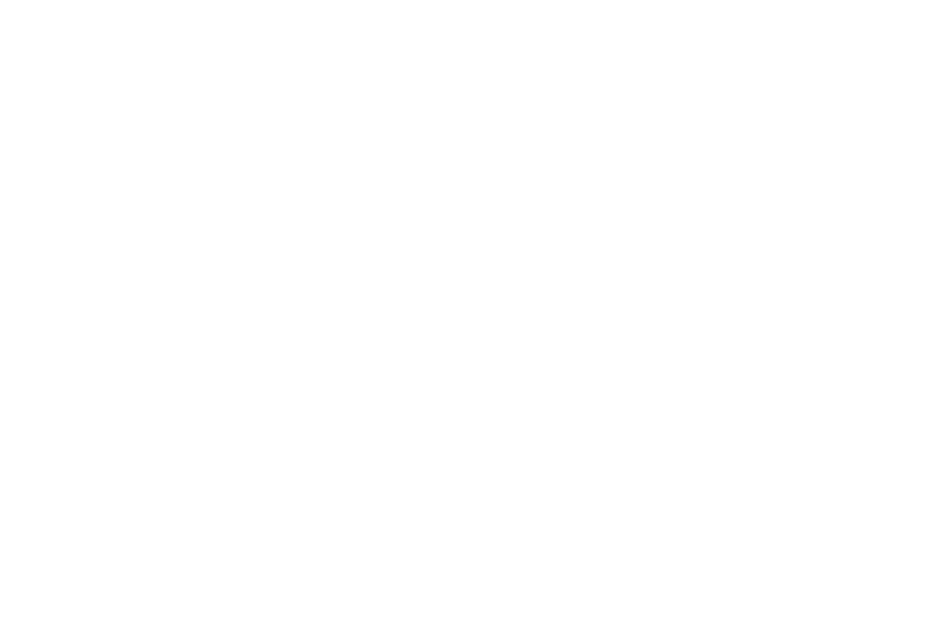
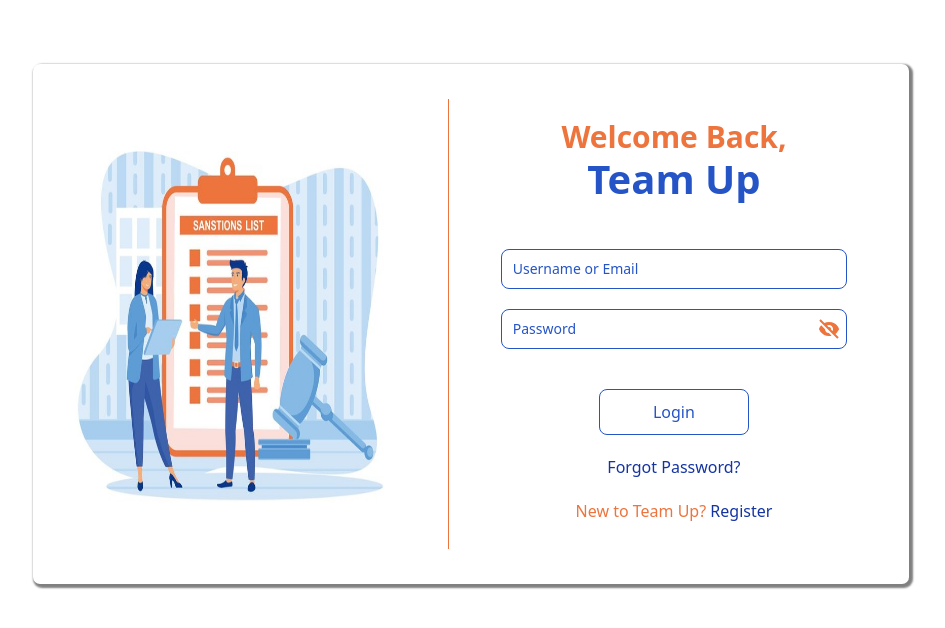
Before and after one commit to VanshVg/TeamUp-ClientSide, a React (Create React App) app: page /login in a window 1280 px wide. Before the commit this address had no page. Shown: the top 628 px of the page, without its empty margins (169-1114 px from the left). Built offline with nearby package versions, Linux system fonts and the light colour scheme.

Commit message:
Created login page

```diff
--- a/src/App.tsx
+++ b/src/App.tsx
@@ -3,6 +3,7 @@
 import LandingPage from "./pages/landingPage/LandingPage";
 import "./App.css";
 import Register from "./pages/auth/Register";
+import Login from "./pages/auth/Login";
 
 function App() {
   return (
@@ -11,6 +12,7 @@
         <Routes>
           <Route path="/" element={<LandingPage />}></Route>
           <Route path="/register" element={<Register />}></Route>
+          <Route path="/login" element={<Login />}></Route>
         </Routes>
       </Router>
     </div>
--- /dev/null
+++ b/src/pages/auth/Login.tsx
@@ -0,0 +1,112 @@
+import { useState } from "react";
+import { Helmet } from "react-helmet";
+import { Link } from "react-router-dom";
+
+const Login = () => {
+  const [password, setPassword] = useState<boolean>(false);
+
+  const togglePassword = (): void => {
+    setPassword(!password);
+  };
+
+  return (
+    <>
+      <Helmet>
+        <title>Login</title>
+      </Helmet>
+      <div className="flex register-container max-w-[1440px] mx-auto justify-center">
+        <div className="flex shadow-[2px_2px_2px_2px_grey] mt-[5%] p-[10px] rounded-[0.438rem]">
+          <div className="w-[50%]">
+            <img
+              src="/background/login_bg.jpg"
+              alt="Login"
+              className="h-[500px]"
+            ></img>
+          </div>
+          <div className="border-orange border-l-[1px] h-[450px] bg-orange my-auto ml-[30px]"></div>
+          <div className="w-[60%] mt-[30px]">
+            <div>
+              <h1 className="text-orange text-[30px] text-center font-bold mx-auto mt-[10px]">
+                Welcome Back,
+              </h1>
+              <h1 className="text-blue text-[40px] text-center font-bold mx-auto -mt-[10px]">
+                Team Up
+              </h1>
+            </div>
+            <div>
+              <form autoComplete="off">
+                <div className="flex mx-auto max-w-[77%] gap-[6%] mt-[20px]"></div>
+                <div className="mt-[20px] max-w-[77%] mx-auto">
+                  <div className="relative">
+                    <input
+                      type="text"
+                      id="username"
+                      className="block px-2.5 pb-2.5 pt-4 w-full h-[40px] text-sm text-blue bg-transparent rounded-lg border-[1px] border-blue appearance-none dark:text-blue focus:text-blue dark:border-blue dark:focus:border-blue focus:outline-none focus:ring-0 focus:border-blue peer mx-auto"
+                      placeholder=""
+                      autoComplete="off"
+                    />
+                    <label
+                      htmlFor="username"
+                      className="absolute text-sm text-blue dark:text-blue duration-300 transform -translate-y-4 scale-75 top-2 z-10 origin-[0] bg-white px-2 peer-focus:px-2 peer-focus:text-blue peer-focus:dark:text-blue peer-placeholder-shown:scale-100 peer-placeholder-shown:-translate-y-1/2 peer-placeholder-shown:top-1/2 peer-focus:top-2 peer-focus:scale-75 peer-focus:-translate-y-4 rtl:peer-focus:translate-x-1/4 rtl:peer-focus:left-auto start-1 cursor-text mx-auto"
+                    >
+                      Username or Email
+                    </label>
+                  </div>
+                </div>
+
+                <div className="flex mt-[20px] max-w-[77%] mx-auto">
+                  <div className="relative w-full">
+                    <input
+                      type={password ? "text" : "password"}
+                      id="password"
+                      className="block px-2.5 pb-2.5 pt-4 w-full h-[40px] text-sm text-blue bg-transparent rounded-lg border-[1px] border-blue appearance-none dark:text-blue focus:text-blue dark:border-blue dark:focus:border-blue focus:outline-none focus:ring-0 focus:border-blue peer mx-auto"
+                      placeholder=""
+                      autoComplete="off"
+                    />
+                    <label
+                      htmlFor="password"
+                      className="absolute text-sm text-blue dark:text-blue duration-300 transform -translate-y-4 scale-75 top-2 z-10 origin-[0] bg-white px-2 peer-focus:px-2 peer-focus:text-blue peer-focus:dark:text-blue peer-placeholder-shown:scale-100 peer-placeholder-shown:-translate-y-1/2 peer-placeholder-shown:top-1/2 peer-focus:top-2 peer-focus:scale-75 peer-focus:-translate-y-4 rtl:peer-focus:translate-x-1/4 rtl:peer-focus:left-auto start-1 cursor-text mx-auto"
+                    >
+                      Password
+                    </label>
+                  </div>
+                  {password ? (
+                    <img
+                      src="/icons/eye-show.svg"
+                      className="-ml-[30px] z-10 cursor-pointer"
+                      onClick={togglePassword}
+                      alt=""
+                    ></img>
+                  ) : (
+                    <img
+                      src="/icons/eye-hidden.svg"
+                      className="-ml-[30px] z-10 cursor-pointer"
+                      onClick={togglePassword}
+                      alt=""
+                    ></img>
+                  )}
+                </div>
+              </form>
+            </div>
+            <div className="text-blue border-[1px] w-[150px] p-[10px] mx-auto mt-[40px] rounded-[8px] transition duration-300 hover:bg-blue hover:text-white cursor-pointer">
+              Login
+            </div>
+            <p className="mt-[20px]">
+              <Link to={"/login"} className="text-link hover:underline">
+                Forgot Password?{" "}
+              </Link>
+            </p>
+            <p className="mt-[20px] text-orange">
+              New to Team Up?{" "}
+              <Link to={"/register"} className="text-link hover:underline">
+                Register
+              </Link>
+            </p>
+          </div>
+        </div>
+      </div>
+    </>
+  );
+};
+
+export default Login;
--- a/src/pages/auth/Register.tsx
+++ b/src/pages/auth/Register.tsx
@@ -1,9 +1,10 @@
 import { useState } from "react";
+import { Helmet } from "react-helmet";
 import { Link } from "react-router-dom";
 
 const Register = () => {
-  const [password, setPassword] = useState(false);
-  const [confirmPassword, setConfirmPassword] = useState(false);
+  const [password, setPassword] = useState<boolean>(false);
+  const [confirmPassword, setConfirmPassword] = useState<boolean>(false);
 
   const togglePassword = (): void => {
     setPassword(!password);
@@ -14,11 +15,15 @@
   };
 
   return (
-    <div className="register-container max-w-[1440px] mx-auto py-[30px] px-[50px]">
-      <div className="flex shadow-[2px_2px_2px_2px_grey] p-[10px] rounded-[0.438rem]">
+    <>
+      <Helmet>
+        <title>Register</title>
+      </Helmet>
+      <div className="flex register-container max-w-[1440px] mx-auto justify-center">
+        <div className="flex shadow-[2px_2px_2px_2px_grey] mt-[5%] p-[10px] rounded-[0.438rem]">
           <div className="w-[50%]">
             <img
-            src="/background/auth_bg.jpeg"
+              src="/background/register_bg.jpeg"
               alt="Register"
               className="h-[500px] w-full"
             ></img>
@@ -32,7 +37,7 @@
             </div>
             <div>
               <form autoComplete="off">
-              <div className="flex mx-auto max-w-[77%] justify-center gap-[6%] mt-[20px]">
+                <div className="flex mx-auto max-w-[77%] gap-[6%] mt-[20px]">
                   <div className="relative w-[48%]">
                     <input
                       type="text"
@@ -68,8 +73,8 @@
                   <div className="relative">
                     <input
                       type="text"
-                    id="field1"
-                    className="block px-2.5 pb-2.5 pt-4 w-full h-[40px] text-sm text-blue bg-transparent rounded-lg border-[1px] border-blue appearance-none dark:text-blue focus:text-blue dark:border-blue dark:focus:border-blue focus:outline-none focus:ring-0 focus:border-blue peer mx-auto bg-white autofill:bg-white"
+                      id="username"
+                      className="block px-2.5 pb-2.5 pt-4 w-full h-[40px] text-sm text-blue bg-transparent rounded-lg border-[1px] border-blue appearance-none dark:text-blue focus:text-blue dark:border-blue dark:focus:border-blue focus:outline-none focus:ring-0 focus:border-blue peer mx-auto"
                       placeholder=""
                       autoComplete="off"
                     />
@@ -176,6 +181,7 @@
           </div>
         </div>
       </div>
+    </>
   );
 };
 
--- a/tailwind.config.js
+++ b/tailwind.config.js
@@ -6,8 +6,8 @@
       white: "#ffffff",
       blue: "#2554c7",
       fontBlue: "#28183b",
+      link: "#1434a4",
       orange: "#ed743d",
-      link: "#1434a4",
     },
     extend: {},
   },
```
Also changed, not shown: public/background/login_bg.jpg (added), public/background/register_bg.jpeg (renamed from public/background/auth_bg.jpeg). Lines whose indentation alone changed are shown as unchanged.
